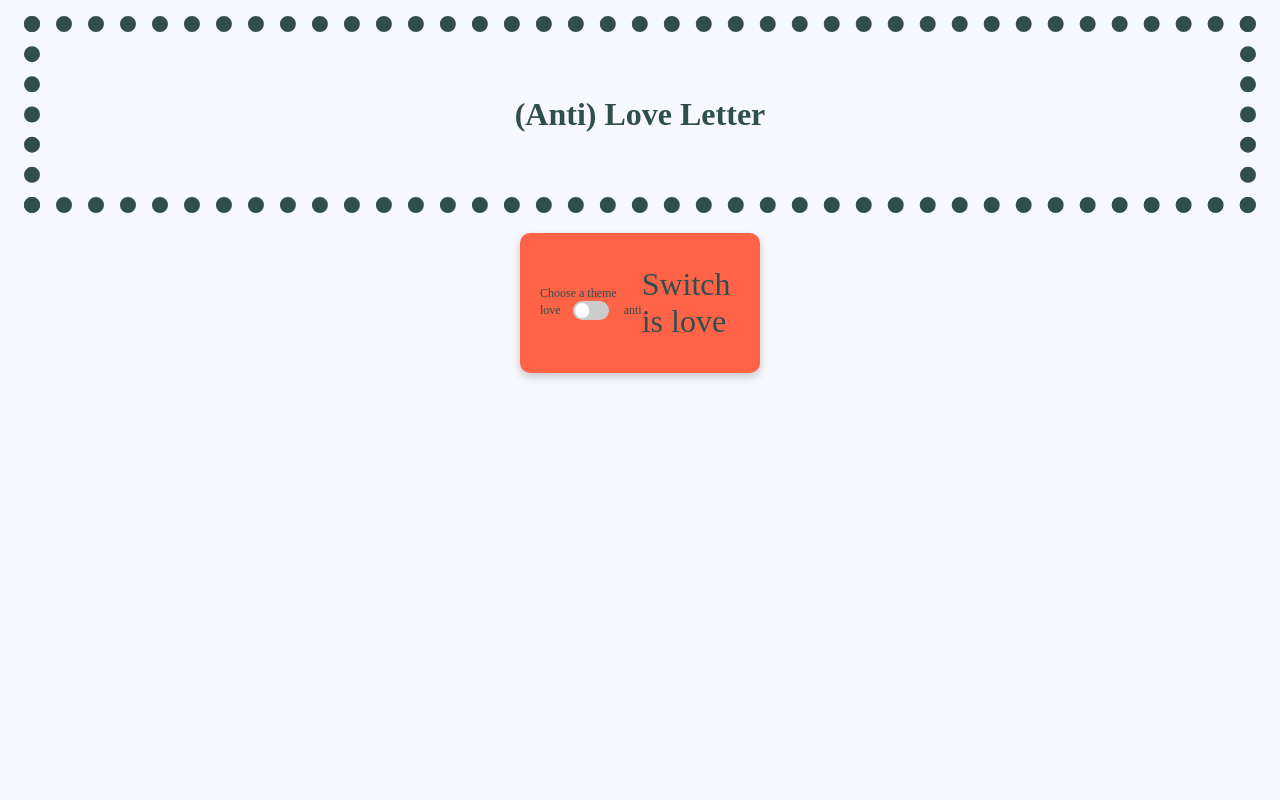
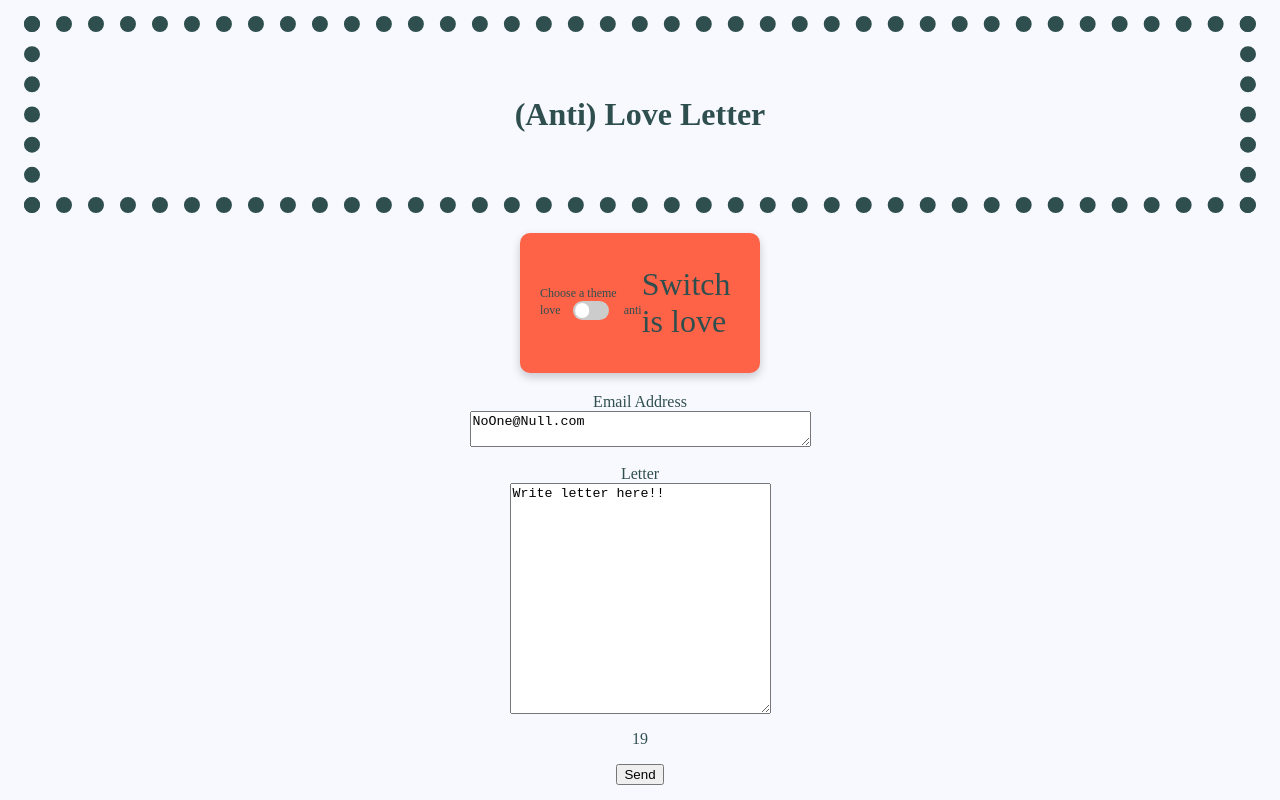
Before and after one commit to thisguyblink/ValetineProject, a SvelteKit app: page / in a window 1280 px wide. Built offline with nearby package versions, Linux system fonts and the light colour scheme.

Commit message:
Got basic components down for frontend, Now time for backend hahah, but anouther day bc im tired and should go to bed soon

```diff
--- a/src/routes/+page.svelte
+++ b/src/routes/+page.svelte
@@ -4,11 +4,19 @@
 	import { browser } from '$app/environment'; // Import browser check
 
 	let multiValue = 'love';
+    let message = 'Write letter here!!';
+    let msgLength;
+    let email = "NoOne@Null.com";
+    $: msgLength = message.length;
+
+
     $: {
-	if (browser) {
-		document.body.classList.toggle("dark-mode", multiValue === "anti");
-	}
-}
+	    if (browser) {
+		    document.body.classList.toggle("dark-mode", multiValue === "anti");
+	    }
+    }
+
+
 </script>
 
 <h1 id="title">(Anti) Love Letter</h1>
@@ -16,6 +24,16 @@
 <div class="switch">
     <Switch bind:value={multiValue}  label="Choose a theme" design="multi" options={['love', 'anti']} fontSize={12} />
     <p>Switch is {multiValue}</p>
+</div>
+
+<div class=bottom>
+    <label for="email">Email Address</label>
+    <textarea name="email"  rows="2" cols="40" wrap="soft" maxlength="50" bind:value = {email} ></textarea>
+    <br>
+    <label for="letter">Letter</label>
+    <textarea name="letter" rows="15" cols="30" wrap="soft" maxlength="450" bind:value = {message} ></textarea>
+    <p>{message.length}</p>
+    <button>Send</button>
 </div>
 
 <style>
@@ -30,6 +48,7 @@
   --dark-bg: darkslategray;
   --dark-color: ghostwhite;
   --dark-code: gold;
+  --dark-alt: #c1121f;
 }
 
 #title {
@@ -39,6 +58,28 @@
   padding: 2em;
   border: dotted  0.5em;
 }
+
+.bottom {
+    display: flex;
+    flex-direction: column;
+    justify-content: center;
+    align-items: center;
+    padding-left: auto;
+    padding-right: auto;
+}
+
+#letter {
+    width: 15em;
+    height: 10em;
+    padding-bottom: 2em;
+}
+
+
+#letter:focus {
+    background-color: var(--dark-alt);
+}
+
+
 
 :global(body) {
   background-color: var(--light-bg);
```
